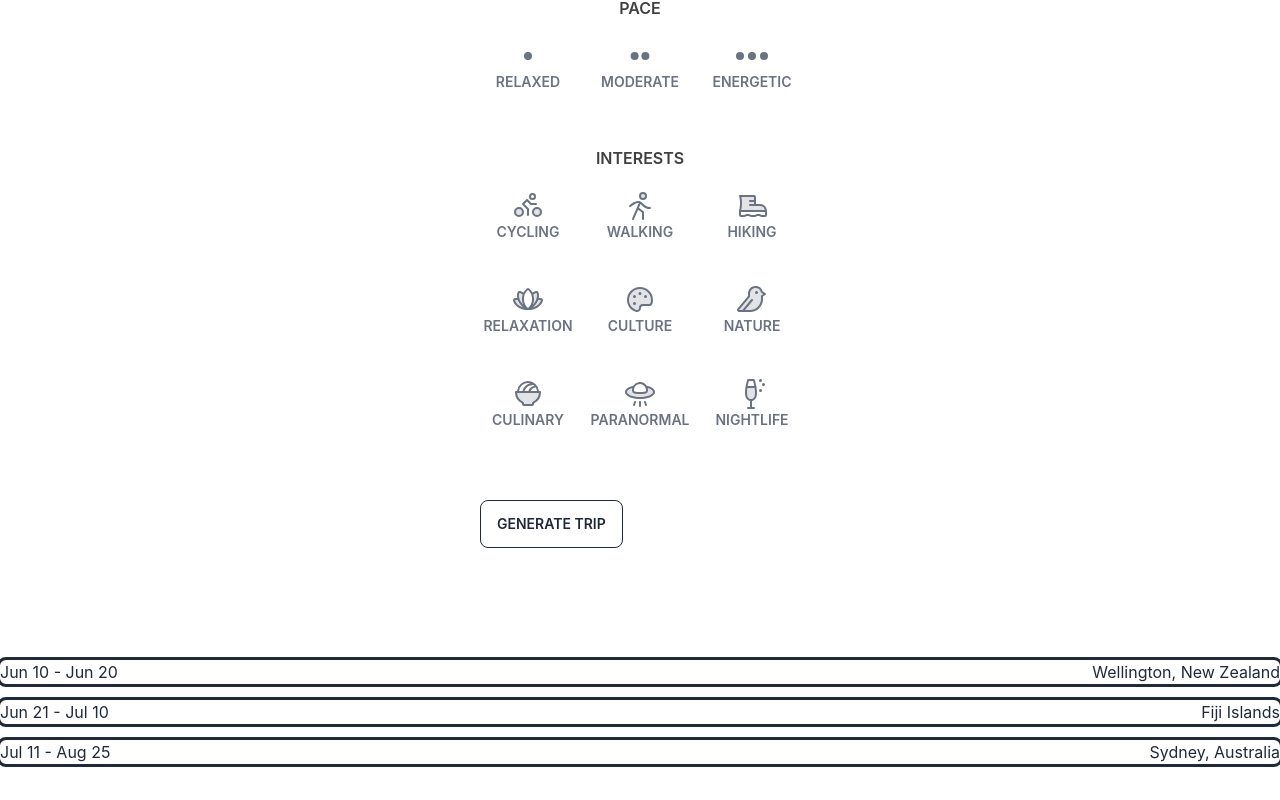
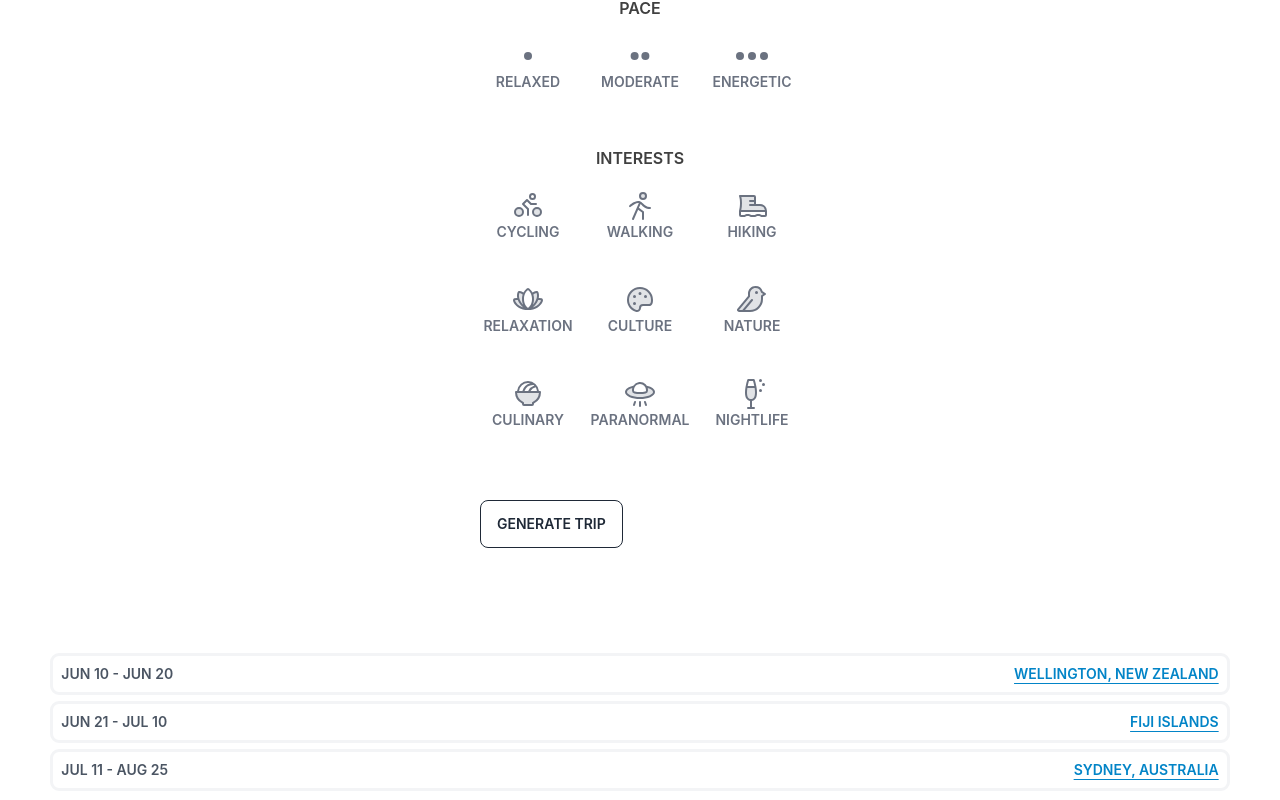
Before and after one commit to josephrmartinez/travelai, a React (Vite) app: page / in a window 1280 px wide. Shown: the part 840-1640 px from the top of the page. Built offline with nearby package versions, Linux system fonts and the light colour scheme.

Commit message:
Style itinerary

```diff
--- a/src/components/Itinerary.jsx
+++ b/src/components/Itinerary.jsx
@@ -63,22 +63,23 @@ const ItinerarySegment = ({ start_date, end_date, location, activities, travel_i
   };
 
   const activityItems = activities.map((activity) => (
-    <div key={activity}>- {activity}</div>
+    <div className='mb-2' key={activity}>&#x2022; {activity}</div>
   ));
 
   return (
-    <div className='outline m-4 rounded-md w-screen'>
-      <div className='flex flex-row w-full justify-between mb-4' onClick={toggleExpand}>
-        <div>{startDateFormatted} - {endDateFormatted}</div>
-        <div>{location}</div>
+    <div className='outline outline-gray-100 rounded-md w-11/12 mx-auto p-2 my-3'>
+      <div className='flex flex-row w-full justify-between' onClick={toggleExpand}>
+        <div className='uppercase font-semibold text-sm text-gray-600'>{startDateFormatted} - {endDateFormatted}</div>
+        <div className='uppercase font-semibold text-sm underline underline-offset-4 text-sky-600'>{location}</div>
       </div>
       {expanded && (
         <>
-          <div className='mb-4'>{travel_information}</div>
-          <div>Accommodation:</div>
-          <div className='mb-4'>{accommodation_details}</div>
-          <div>Activities:</div>
-          <div>{activityItems}</div>
+          <div className='mt-4 uppercase text-sm font-semibold text-gray-600'>Travel</div>
+          <div className='text-sm ml-2'>{travel_information}</div>
+          <div className='mt-4 uppercase text-sm font-semibold text-gray-600'>Accommodation</div>
+          <div className='text-sm ml-2'>{accommodation_details}</div>
+          <div className='mt-4 uppercase text-sm font-semibold text-gray-600'>Activities</div>
+          <div className='text-sm'>{activityItems}</div>
         </>
       )}
     </div>
@@ -87,8 +88,8 @@ const ItinerarySegment = ({ start_date, end_date, location, activities, travel_i
 
 export default function Itinerary() {
   const itineraryObj = response.trip_segments.map((segment) => (
-    <ItinerarySegment key={segment.id} {...segment} />
+    <ItinerarySegment key={segment.start_date} {...segment} />
   ));
 
-  return <div>{itineraryObj}</div>;
+  return <div className='w-screen'>{itineraryObj}</div>;
 }
```
